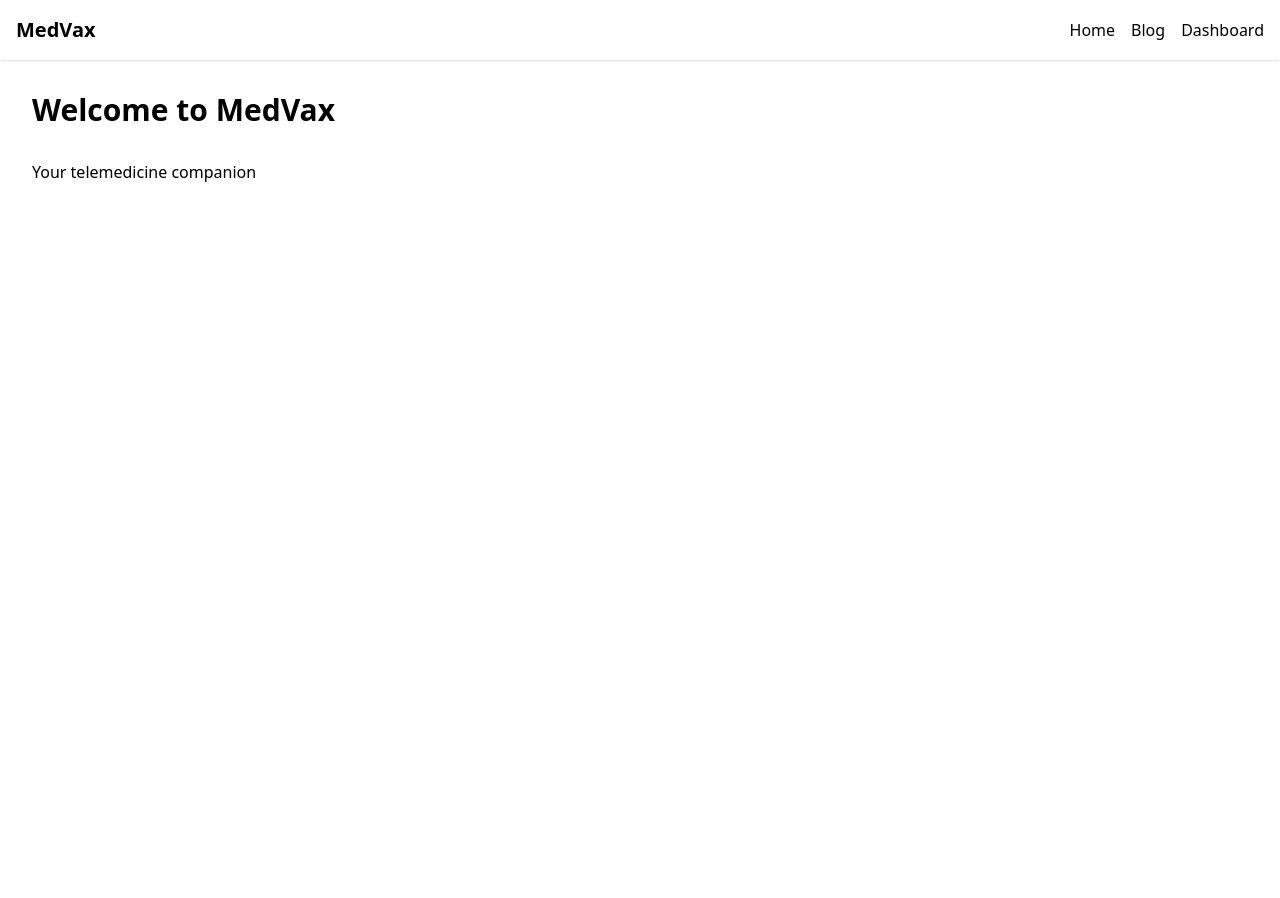
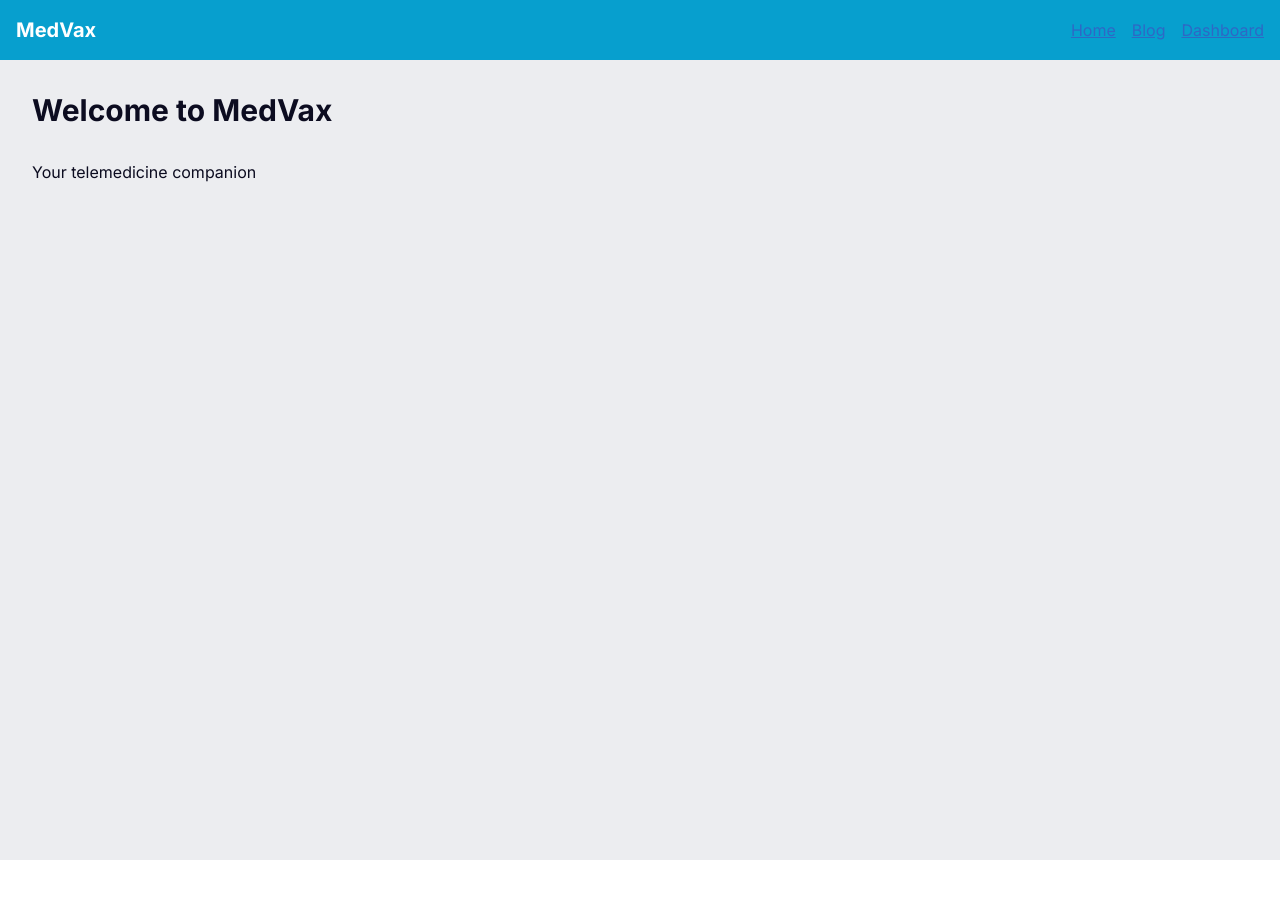
Before and after one commit to Jaytru1997/medvax-frontend, a Vue app: page / in a window 1280 px wide. Shown: the top 898 px of the page. Built offline with nearby package versions, Linux system fonts and the light colour scheme.

Commit message:
upudate tailwind styling

```diff
--- a/package.json
+++ b/package.json
@@ -22,6 +22,9 @@
   },
   "devDependencies": {
     "@vitejs/plugin-vue": "^5.2.3",
+    "@tailwindcss/aspect-ratio": "^0.4.2",
+    "@tailwindcss/forms": "^0.5.10",
+    "@tailwindcss/typography": "^0.5.16",
     "autoprefixer": "^10.4.21",
     "vite": "^6.3.5"
   }
--- a/src/components/AppHeader.vue
+++ b/src/components/AppHeader.vue
@@ -1,5 +1,5 @@
 <template>
-  <header class="bg-brightBlue-900 text-dark p-4 shadow">
+  <header class="bg-light-blue-900 text-white p-4 shadow">
     <div class="container mx-auto flex justify-between items-center">
       <h1 class="text-xl font-bold">MedVax</h1>
       <nav>
--- a/tailwind.config.js
+++ b/tailwind.config.js
@@ -2,29 +2,22 @@ export default {
   content: ["./index.html", "./src/**/*.{vue,js,ts}"],
   theme: {
     extend: {
-      screens: {
-        sm: "576px",
-        md: "768px",
-        lg: "992px",
-        xl: "1200px",
-        "2xl": "1920px",
-      },
       colors: {
-        lightBlue: {
+        "light-blue": {
           100: "#E5F5FA",
           300: "#CDECF5",
           500: "#9BD9EB",
           700: "#38B2D8",
           900: "#079FCE",
         },
-        brightBlue: {
+        "bright-blue": {
           100: "#E1ECFF",
           300: "#B4CBF1",
           500: "#87AAE2",
           700: "#2E68C5",
           900: "#0147B7",
         },
-        darkBlue: {
+        "dark-blue": {
           100: "#98ADE3",
           300: "#7D91C3",
           500: "#6274A2",
@@ -47,7 +40,55 @@ export default {
         inter: ["Inter", "sans-serif"],
         urbanist: ["Urbanist", "sans-serif"],
       },
+      fontSize: {
+        xs: ["0.75rem", { lineHeight: "1rem" }],
+        sm: ["0.875rem", { lineHeight: "1.25rem" }],
+        base: ["1rem", { lineHeight: "1.5rem" }],
+        lg: ["1.125rem", { lineHeight: "1.75rem" }],
+        xl: ["1.25rem", { lineHeight: "1.75rem" }],
+        "2xl": ["1.5rem", { lineHeight: "2rem" }],
+        "3xl": ["1.875rem", { lineHeight: "2.25rem" }],
+        "4xl": ["2.25rem", { lineHeight: "2.5rem" }],
+        "5xl": ["3rem", { lineHeight: "1" }],
+        "6xl": ["3.75rem", { lineHeight: "1" }],
+      },
+      spacing: {
+        72: "18rem",
+        84: "21rem",
+        96: "24rem",
+      },
+      borderRadius: {
+        xl: "1rem",
+        "2xl": "1.5rem",
+        "3xl": "2rem",
+      },
+      boxShadow: {
+        soft: "0 4px 6px -1px rgba(0, 0, 0, 0.1), 0 2px 4px -1px rgba(0, 0, 0, 0.06)",
+        deep: "0 10px 15px -3px rgba(0, 0, 0, 0.1), 0 4px 6px -2px rgba(0, 0, 0, 0.05)",
+      },
+      screens: {
+        xs: "475px",
+        sm: "640px",
+        md: "768px",
+        lg: "1024px",
+        xl: "1280px",
+        "2xl": "1536px",
+      },
+      container: {
+        center: true,
+        padding: {
+          DEFAULT: "1rem",
+          sm: "2rem",
+          lg: "4rem",
+          xl: "5rem",
+          "2xl": "6rem",
+        },
+      },
     },
   },
-  plugins: [],
+  plugins: [
+    require("@tailwindcss/forms"),
+    require("@tailwindcss/typography"),
+    require("@tailwindcss/aspect-ratio"),
+  ],
 };
```
Also changed, not shown: src/assets/css/tailwind.css.
